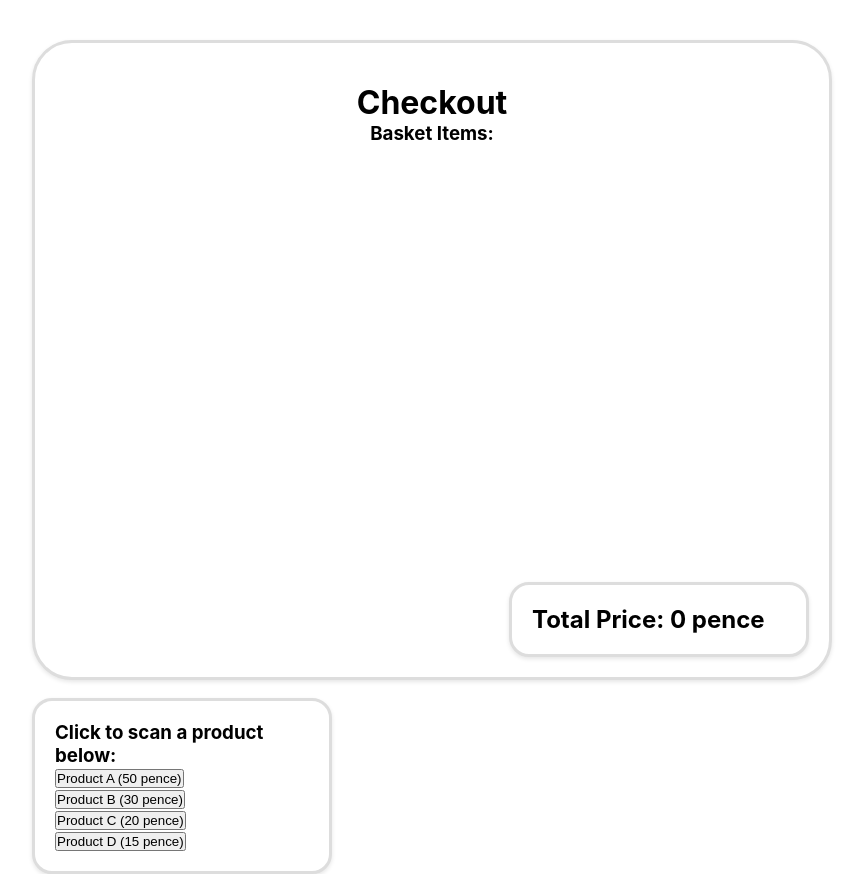
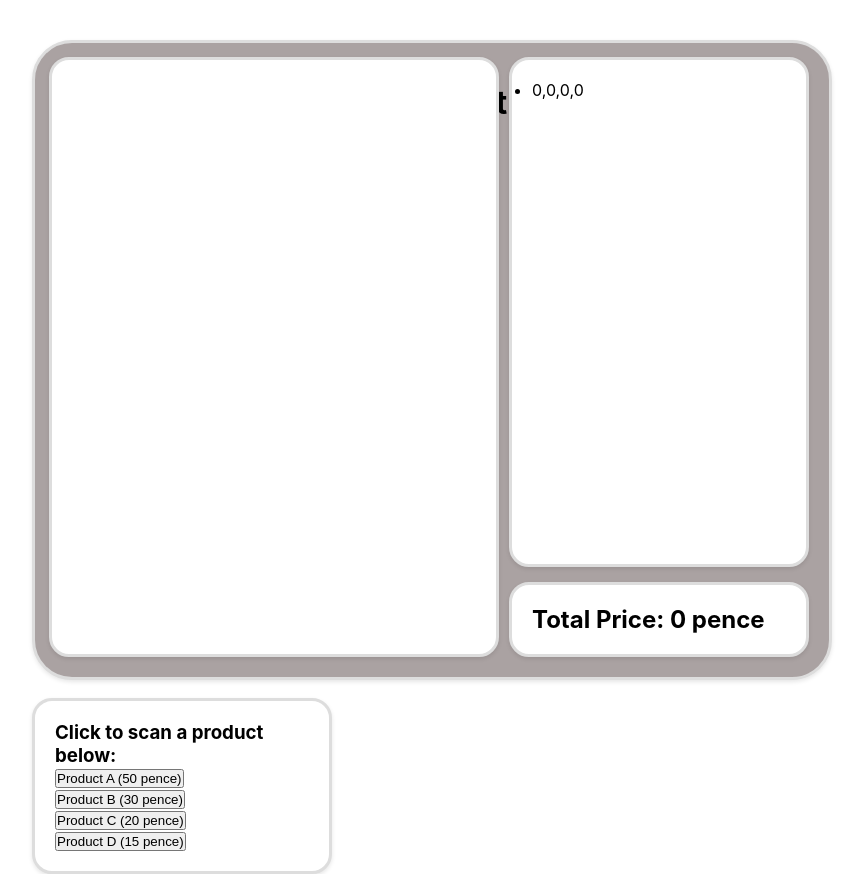
Before and after one commit to jamalhck/Checkout, a React (Create React App) app: page / in a window 1280 px wide. Shown: the whole page, without its empty margins (208-1071 px from the left). Built offline with nearby package versions, Linux system fonts and the light colour scheme.

Commit message:
Added styling to productsList, and prices to organise it on the screen, added individual prices section in Basket.js

```diff
--- a/src/Frontend/Basket.js
+++ b/src/Frontend/Basket.js
@@ -72,17 +72,29 @@ function Basket() {
                 </div>
             </div>
 
-{/* Calling the Object.entries() function to convert objects to arrays to then pass them to the map() function
+            {/* Calling the Object.entries() function to convert objects to arrays to then pass them to the map() function
  to loop through the entire array created to capture 'product' and 'count' */}
 
-            <h3>Basket Items:</h3>
+            <h3 className={styles.itemsName}>Basket Items:</h3>
+            <div className={styles.productsList}>
                 <ul>
                     {Object.entries(basketItems).map(([product, count]) => (
-                        <li key={product}>
-                            {product} x{count}
+                        <li  key={product}>
+                            <h4 >{product} x{count}</h4>
                         </li>
                     ))}
                 </ul>
+            </div>
+            <div className={styles.prices}>
+                <ul>
+                    <li>
+                        {totalA},
+                        {totalB},
+                        {totalC},
+                        {totalD}
+                    </li>
+                </ul>
+            </div>
         </div>
     );
 }
--- a/src/Frontend/Styles.module.css
+++ b/src/Frontend/Styles.module.css
@@ -23,7 +23,7 @@
     align-items: center;
     justify-content: flex-start;
     min-height: 80vh;
-    background-color: white;
+    background-color: rgb(170, 162, 162);
     border: 3px solid #ddd;
     border-radius: 40px;
     padding: 40px;
@@ -57,3 +57,34 @@
     padding: 20px;
     box-shadow: 0 2px 4px rgba(0, 0, 0, 0.1);
 }
+.productsList {
+    position: absolute;
+    bottom: 20px;
+    right: 330px;
+    width: 450px;
+    height: 600px;
+    background-color: white;
+    border: 3px solid #ddd;
+    border-radius: 20px;
+    padding: 20px;
+    box-shadow: 0 2px 4px rgba(0, 0, 0, 0.1);
+}
+
+.prices {
+    position: absolute;
+    bottom: 110px;
+    right: 20px;
+    width: 300px;
+    height: 510px;
+    background-color: white;
+    border: 3px solid #ddd;
+    border-radius: 20px;
+    padding: 20px;
+    box-shadow: 0 2px 4px rgba(0, 0, 0, 0.1);
+}
+
+.itemsName {
+    position: absolute;
+    left: 30px;
+    top: 100px;
+}
```
